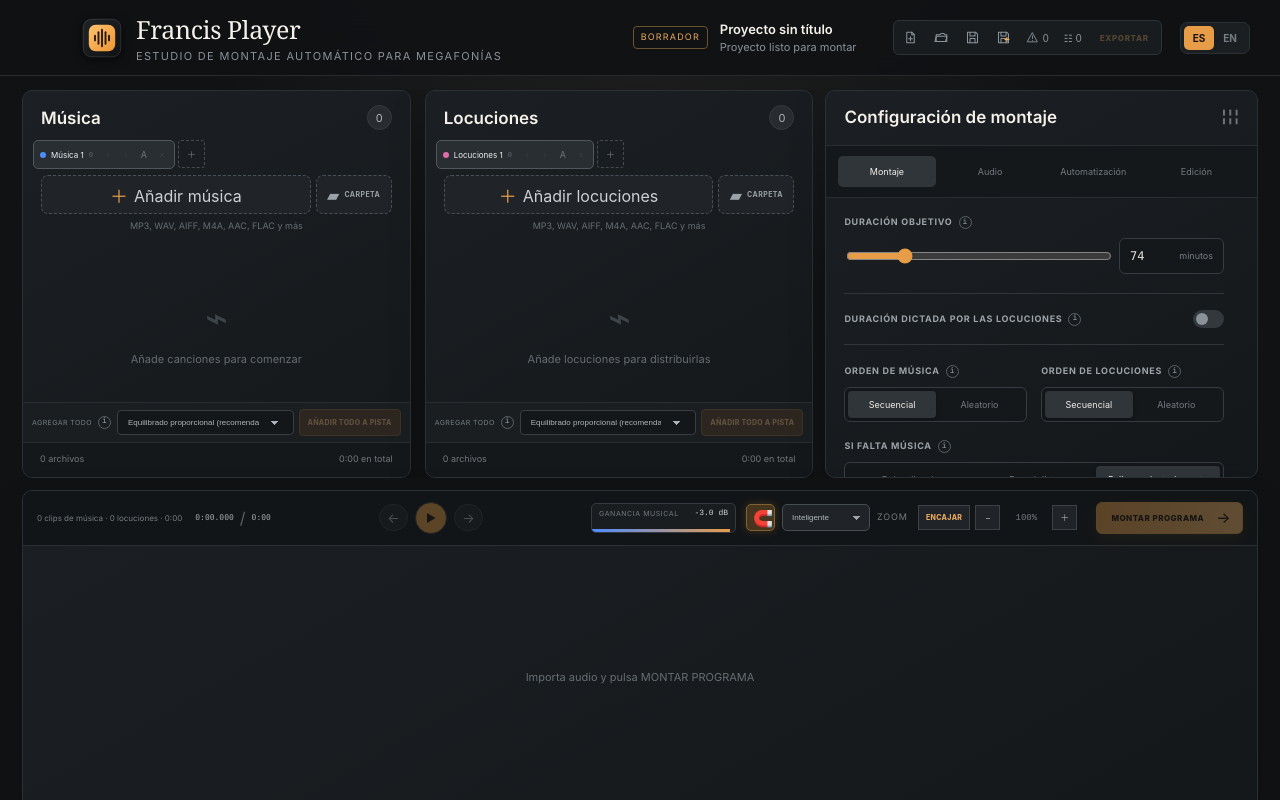
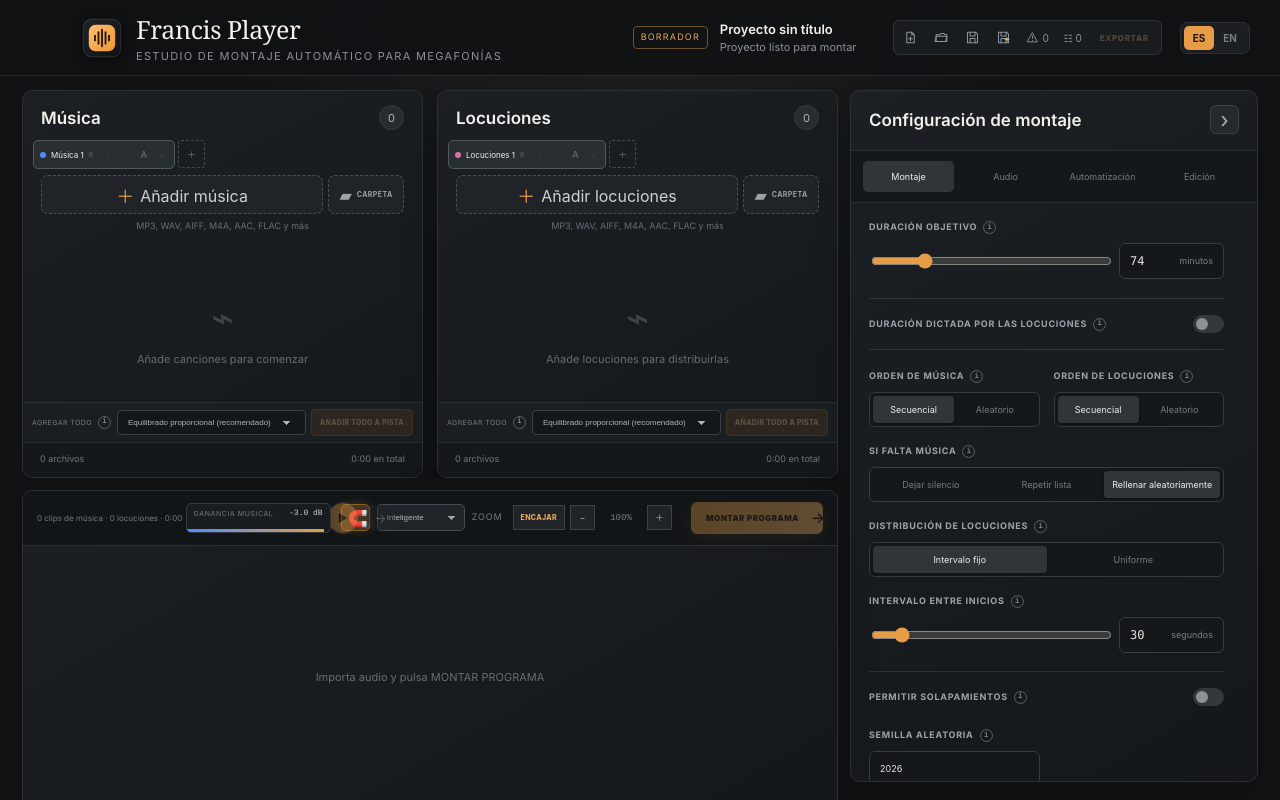
Before and after one commit to isaacbaltanas/francisplayer, a React (Vite) app: page / in a window 1280 px wide. Built offline with nearby package versions, Linux system fonts and the light colour scheme.

Commit message:
feat: add collapsible full-height settings inspector

```diff
--- a/package.json
+++ b/package.json
@@ -1,6 +1,6 @@
 {
   "name": "francis-player",
-  "version": "0.27.0",
+  "version": "0.28.0",
   "private": true,
   "description": "Automatic music and voice arrangement studio",
   "main": "dist-electron/main.js",
--- a/src/App.tsx
+++ b/src/App.tsx
@@ -314,10 +314,12 @@
   trimmingVoices: boolean;
   onTrimVoices: () => void;
   onRestoreVoiceTrims: () => void;
+  collapsed: boolean;
+  onToggleCollapsed: () => void;
 }
 
 function SettingsPanel({ settings, audioSettings, automation, editingPreferences, voiceAssets, onChange, onAudioChange, onAutomationChange,
-  onEditingPreferencesChange, trimmingVoices, onTrimVoices, onRestoreVoiceTrims }: SettingsPanelProps) {
+  onEditingPreferencesChange, trimmingVoices, onTrimVoices, onRestoreVoiceTrims, collapsed, onToggleCollapsed }: SettingsPanelProps) {
   const { t } = useTranslation();
   const [tab, setTab] = useState<'arrangement' | 'audio' | 'automation' | 'editing'>('arrangement');
   const targetMinutes = Math.round(settings.targetDurationMs / 60_000);
@@ -334,10 +336,14 @@
       : settings.targetDurationMs
   });
 
-  return <aside className="settings-panel">
+  return <aside className={`settings-panel ${collapsed ? 'collapsed' : ''}`}>
     <div className="panel-heading settings-title">
       <div><h2>{t('setup')}</h2></div>
-      <span className="sliders-icon">☷</span>
+      <button className="settings-collapse-button" onClick={onToggleCollapsed} aria-expanded={!collapsed}
+        aria-label={t(collapsed ? 'expandSettings' : 'collapseSettings')} title={t(collapsed ? 'expandSettings' : 'collapseSettings')}>
+        {collapsed ? '‹' : '›'}
+      </button>
+      {collapsed && <span className="collapsed-settings-label">{t('setup')}</span>}
     </div>
 
     <div className="settings-tabs">
@@ -952,6 +958,7 @@
   const [isSaving, setIsSaving] = useState(false);
   const [isDirty, setIsDirty] = useState(false);
   const [trimmingVoices, setTrimmingVoices] = useState(false);
+  const [settingsCollapsed, setSettingsCollapsed] = useState(() => localStorage.getItem('francis-settings-collapsed') === 'true');
   const [, setHistoryRevision] = useState(0);
   const [importProgressJobs, setImportProgressJobs] = useState<Array<{
     id: string; kind?: MediaKind; label: string; completed: number; total: number;
@@ -992,6 +999,10 @@
     audio.current?.removeAttribute('src');
     assetsRef.current.forEach(asset => URL.revokeObjectURL(asset.previewUrl));
   }, []); // URLs are intentionally cleaned only when the app closes.
+
+  useEffect(() => {
+    localStorage.setItem('francis-settings-collapsed', String(settingsCollapsed));
+  }, [settingsCollapsed]);
 
   useEffect(() => window.francisDesktop?.onImportProgress(progress => {
     const id = progress.jobId ?? 'background-analysis';
@@ -1443,7 +1454,7 @@
   };
 
   const currentSnapshot = (): ProjectSnapshot => ({
-    name: projectName, version: '0.27.0', settings, audioSettings, editingPreferences, libraryTabs,
+    name: projectName, version: '0.28.0', settings, audioSettings, editingPreferences, libraryTabs,
     activeMusicTabId, activeVoiceTabId, musicInsertion, voiceInsertion, arrangement, automation, assets: allAssets,
     quarantine, importLogs
   });
@@ -1692,7 +1703,7 @@
       </div>
     </header>
 
-    <main>
+    <main className={settingsCollapsed ? 'settings-collapsed' : ''}>
       <div className="workspace-grid">
         <div className="library-area">
           <AssetList kind="music" assets={music} tabs={libraryTabs.filter(tab => tab.kind === 'music')}
@@ -1734,7 +1745,9 @@
           onEditingPreferencesChange={(patch) => setEditingPreferences(current => ({ ...current, ...patch }))}
           trimmingVoices={trimmingVoices}
           onTrimVoices={() => void trimAllVoices()}
-          onRestoreVoiceTrims={restoreVoiceTrims} />
+          onRestoreVoiceTrims={restoreVoiceTrims}
+          collapsed={settingsCollapsed}
+          onToggleCollapsed={() => setSettingsCollapsed(current => !current)} />
       </div>
       <Timeline arrangement={arrangement} tabs={libraryTabs} assets={allAssets} isPlaying={player.isPlaying || player.isPreparing} positionMs={player.positionMs}
         musicGainDb={player.musicGainDb} meter={player.meter} automation={automation} editingPreferences={editingPreferences}
--- a/src/i18n.ts
+++ b/src/i18n.ts
@@ -11,7 +11,7 @@
     dropHint: 'MP3, WAV, AIFF, M4A, AAC, FLAC y más', emptyMusic: 'Añade canciones para comenzar',
     emptyVoice: 'Añade locuciones para distribuirlas', remove: 'Eliminar', play: 'Escuchar', pause: 'Pausar', previewFile: 'Preescuchar archivo',
     items: '{{count}} archivos', total: '{{duration}} en total',
-    setup: 'Configuración de montaje', targetDuration: 'Duración objetivo', minutes: 'minutos',
+    setup: 'Configuración de montaje', collapseSettings: 'Contraer configuración', expandSettings: 'Expandir configuración', targetDuration: 'Duración objetivo', minutes: 'minutos',
     settingsTab_arrangement: 'Montaje', settingsTab_audio: 'Audio', settingsTab_automation: 'Automatización', settingsTab_editing: 'Edición',
     settingsTab_arrangementHelp: 'Define la duración, el orden, la separación y las reglas con las que Francis Player construye automáticamente el programa.',
     settingsTab_audioHelp: 'Controla los niveles, el ducking, los fundidos, la normalización y los efectos que se escucharán y exportarán.',
@@ -173,7 +173,7 @@
     dropHint: 'MP3, WAV, AIFF, M4A, AAC, FLAC and more', emptyMusic: 'Add songs to get started',
     emptyVoice: 'Add voice spots to distribute them', remove: 'Remove', play: 'Preview', pause: 'Pause', previewFile: 'Preview file',
     items: '{{count}} files', total: '{{duration}} total',
-    setup: 'Arrangement settings', targetDuration: 'Target duration', minutes: 'minutes',
+    setup: 'Arrangement settings', collapseSettings: 'Collapse settings', expandSettings: 'Expand settings', targetDuration: 'Target duration', minutes: 'minutes',
     settingsTab_arrangement: 'Arrangement', settingsTab_audio: 'Audio', settingsTab_automation: 'Automation', settingsTab_editing: 'Editing',
     settingsTab_arrangementHelp: 'Defines duration, ordering, spacing, and the rules Francis Player uses to build the programme automatically.',
     settingsTab_audioHelp: 'Controls levels, ducking, fades, normalization, and the effects used during playback and export.',
--- a/src/styles.css
+++ b/src/styles.css
@@ -48,9 +48,10 @@
 .language-switch button { border: 0; background: transparent; color: #767d84; padding: 6px 9px; border-radius: 5px; font-size: 10px; font-weight: 700; cursor: pointer; }
 .language-switch button.active { color: #18130d; background: var(--accent); }
 
-main { padding: 14px 22px 18px; max-width: 1900px; height: calc(100vh - 76px); margin: 0 auto; display: grid; grid-template-rows: minmax(0, 56%) minmax(40%, 1fr); gap: 12px; overflow: hidden; }
-.workspace-grid { display: grid; grid-template-columns: minmax(650px, 1.5fr) minmax(390px, .82fr); gap: 12px; align-items: stretch; min-height: 0; overflow: hidden; }
-.library-area { display: grid; grid-template-columns: 1fr 1fr; gap: 14px; min-width: 0; min-height: 0; overflow: hidden; }
+main { padding: 14px 22px 18px; max-width: 1900px; height: calc(100vh - 76px); margin: 0 auto; display: grid; grid-template-columns: minmax(0, 2fr) minmax(390px, 1fr); grid-template-rows: minmax(0, 56%) minmax(40%, 1fr); gap: 12px; overflow: hidden; transition: grid-template-columns .22s ease; }
+main.settings-collapsed { grid-template-columns: minmax(0, 1fr) 48px; }
+.workspace-grid { display: contents; }
+.library-area { grid-column: 1; grid-row: 1; display: grid; grid-template-columns: 1fr 1fr; gap: 14px; min-width: 0; min-height: 0; overflow: hidden; }
 .asset-panel, .settings-panel, .timeline-section { background: linear-gradient(150deg, rgba(28,32,36,.98), rgba(21,24,27,.98)); border: 1px solid var(--line); border-radius: 10px; box-shadow: 0 16px 40px rgba(0,0,0,.14); }
 .asset-panel { min-width: 0; min-height: 0; display: flex; flex-direction: column; overflow: hidden; }
 .panel-heading { display: flex; align-items: center; justify-content: space-between; padding: 14px 18px 10px; }
@@ -112,9 +113,17 @@
 .add-all-button { flex: none; min-width: 92px; height: 27px; padding: 0 8px; border: 1px solid #8c632f; border-radius: 4px; background: #5a3d20; color: #ffc47d; font-size: 7px; font-weight: 800; letter-spacing: .04em; cursor: pointer; }
 .add-all-button:hover { background: #714d28; color: #ffe0b7; }.add-all-button:disabled { opacity: .3; cursor: not-allowed; }
 
-.settings-panel { display: flex; flex-direction: column; min-height: 0; overflow: hidden; }
+.settings-panel { grid-column: 2; grid-row: 1 / -1; display: flex; flex-direction: column; min-width: 0; min-height: 0; overflow: hidden; }
 .settings-title { border-bottom: 1px solid #292e32; padding-bottom: 16px; }
-.sliders-icon { color: #6d757b; font-size: 20px; transform: rotate(90deg); }
+.settings-collapse-button { flex: none; width: 29px; height: 29px; display: grid; place-items: center; padding: 0; border: 1px solid #394147; border-radius: 6px; background: #24292d; color: #a5adb2; font-size: 22px; line-height: 1; cursor: pointer; }
+.settings-collapse-button:hover { border-color: #9a6b36; background: #372c21; color: #ffc276; }
+.settings-panel.collapsed .settings-title { flex: 1; flex-direction: column; justify-content: flex-start; gap: 18px; padding: 12px 8px; border-bottom: 0; }
+.settings-panel.collapsed .settings-title > div { display: none; }
+.settings-panel.collapsed .settings-collapse-button { width: 30px; }
+.collapsed-settings-label { writing-mode: vertical-rl; transform: rotate(180deg); color: #7e878d; font-size: 8px; font-weight: 750; letter-spacing: .14em; text-transform: uppercase; white-space: nowrap; }
+.settings-panel.collapsed .settings-tabs,
+.settings-panel.collapsed .settings-grid,
+.settings-panel.collapsed .settings-tab-content { display: none; }
 .settings-tabs { display: grid; grid-template-columns: repeat(4, 1fr); padding: 10px 12px; gap: 6px; border-bottom: 1px solid #292e32; background: #15181a; }
 .settings-tabs button { height: 31px; border: 0; border-radius: 5px; background: transparent; color: #737b81; font-size: 9px; cursor: pointer; }
 .settings-tabs button.active { background: #30353a; color: #f3efe8; }
@@ -195,7 +204,7 @@
 .trim-actions button { min-height: 31px; border: 1px solid #465057; border-radius: 6px; background: #252b2f; color: #d8dcdd; font-size: 8px; font-weight: 700; cursor: pointer; }
 .trim-actions button:first-child { border-color: #805d34; color: #f0b76e; }
 .trim-actions button:disabled { opacity: .35; cursor: not-allowed; }
-.timeline-section { margin-top: 0; overflow: hidden; min-height: 40vh; display: flex; flex-direction: column; }
+.timeline-section { grid-column: 1; grid-row: 2; margin-top: 0; overflow: hidden; min-height: 40vh; display: flex; flex-direction: column; }
 .timeline-toolbar { min-height: 55px; display: grid; grid-template-columns: auto minmax(120px, 1fr) auto; gap: 12px; align-items: center; padding: 7px 14px; background: #121517; border-bottom: 1px solid #2b3034; }
 .timeline-toolbar-left { min-width: 0; display: flex; align-items: center; gap: 13px; }
 .timeline-toolbar-right { min-width: 0; display: flex; align-items: center; justify-content: flex-end; gap: 10px; }
@@ -395,8 +404,8 @@
 @keyframes toast-in { from { opacity: 0; transform: translateY(8px); } to { opacity: 1; transform: translateY(0); } }
 
 @media (max-width: 980px) {
-  .workspace-grid { grid-template-columns: 1fr; }
-  .settings-panel { min-height: 420px; }
+  main { grid-template-columns: minmax(0, 1fr) minmax(340px, .8fr); }
+  main.settings-collapsed { grid-template-columns: minmax(0, 1fr) 48px; }
 }
 
 @media (max-width: 820px) {
```
Also changed, not shown: 1 other file (tests, documents, lock files or other folders).
